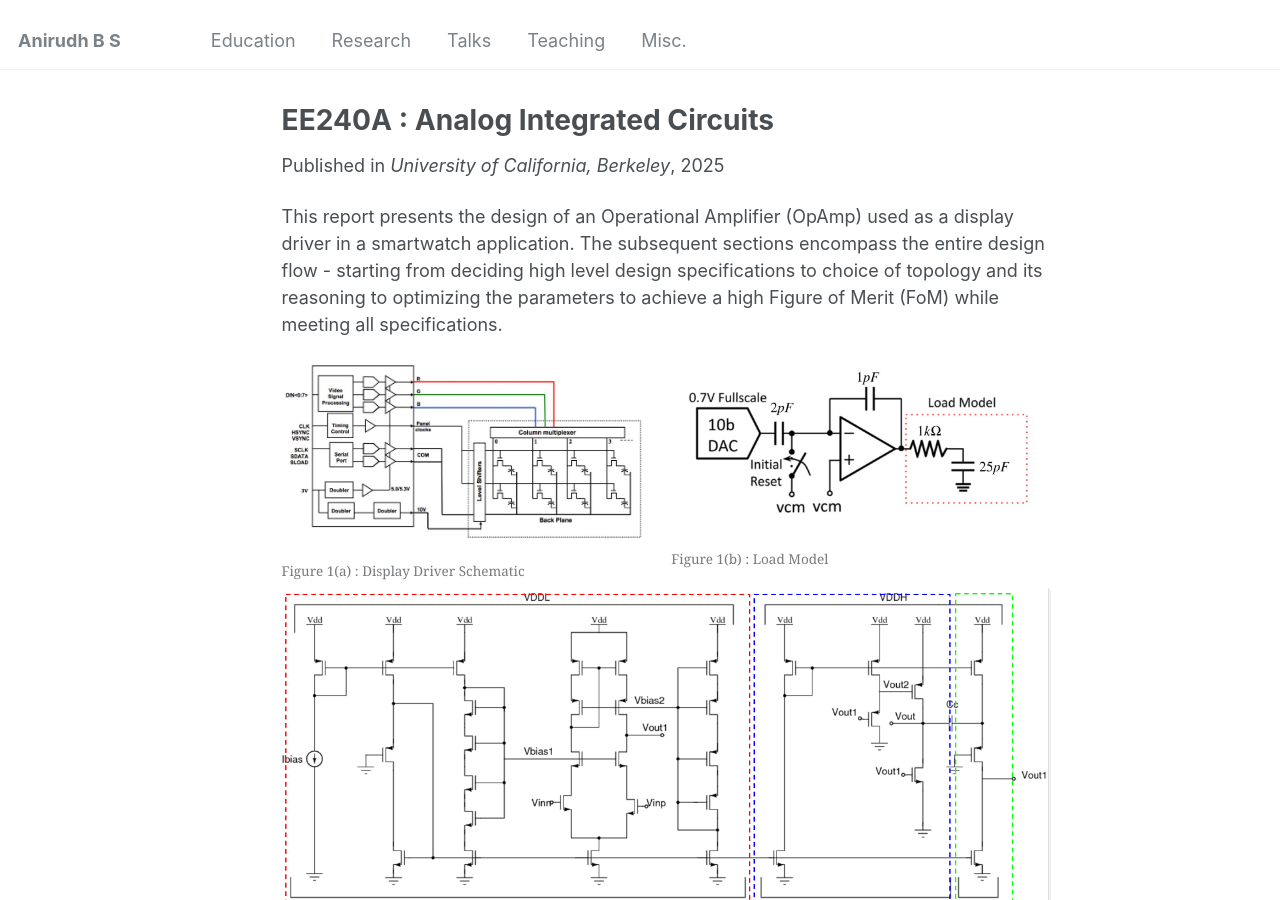
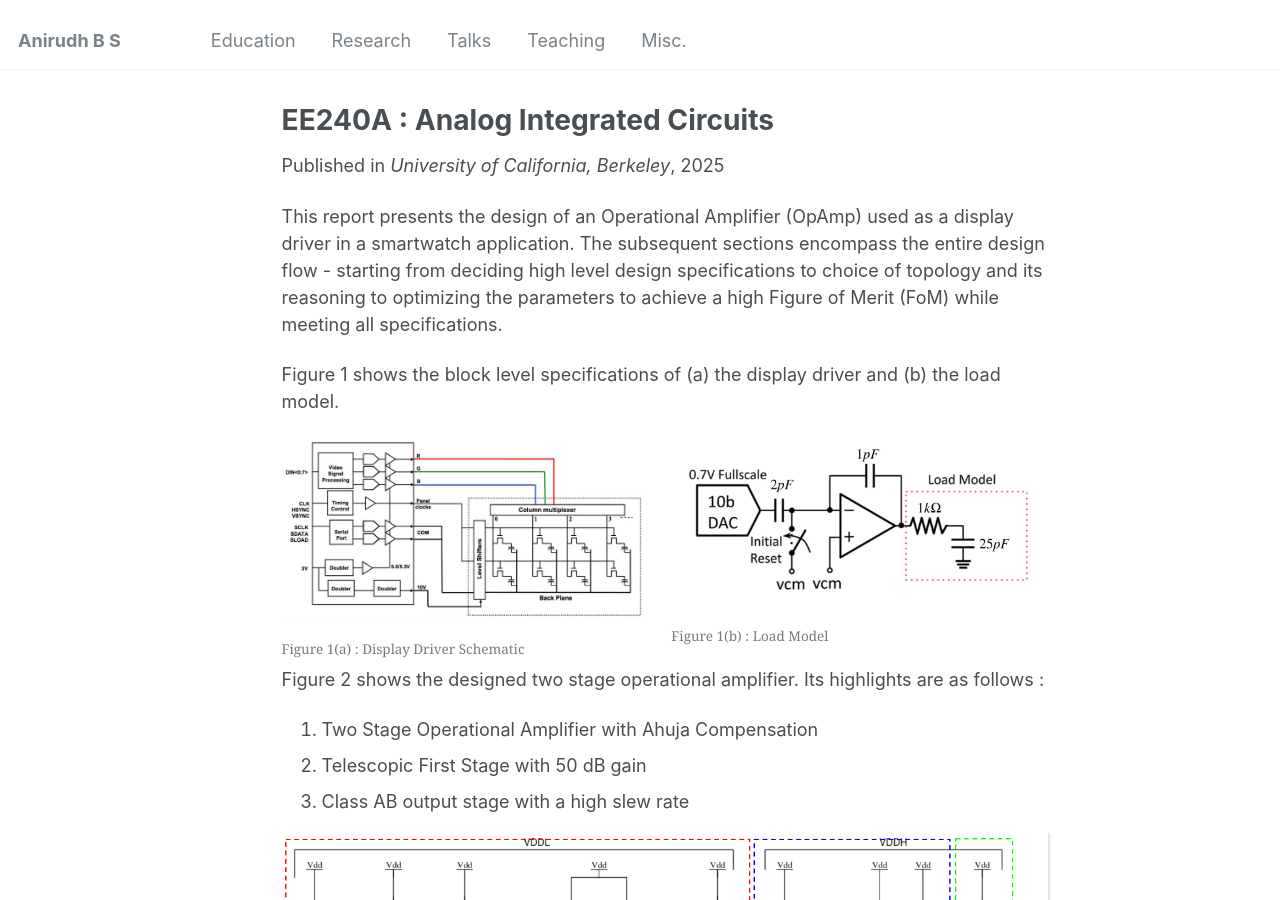
Before and after one commit to ANIRUDHBS1/ANIRUDHBS1.github.io, a Jekyll site: the page built from _projects/EE240A.md, in a window 1280 px wide and 900 px high. Built offline with Jekyll 4.4.1, drawn with Linux system fonts in a browser that asks for light colours.

Commit message:
Updated Project Details

```diff
--- a/_projects/EE240A.md
+++ b/_projects/EE240A.md
@@ -11,6 +11,7 @@ location: "Berkeley, California, USA"
 
 This report presents the design of an Operational Amplifier (OpAmp) used as a display driver in a smartwatch application. The subsequent sections encompass the entire design flow - starting from deciding high level design specifications to choice of topology and its reasoning to optimizing the parameters to achieve a high Figure of Merit (FoM) while meeting all specifications.
 
+Figure 1 shows the block level specifications of (a) the display driver and (b) the load model.
 <div style="display: flex; gap: 10px; text-align: center;">
   <figure style="width: 50%; margin: 0;">
     <img src="/images/240A-3.png" style="width: 100%;">
@@ -23,6 +24,13 @@ This report presents the design of an Operational Amplifier (OpAmp) used as a di
   </figure>
 </div>
 
+Figure 2 shows the designed two stage operational amplifier. Its highlights are as follows :
+<ol>
+<li> Two Stage Operational Amplifier with Ahuja Compensation </li>
+<li> Telescopic First Stage with 50 dB gain</li>
+<li> Class AB output stage with a high slew rate</li>
+</ol>
+
 <div style="display: flex; gap: 10px; text-align: center;">
   <figure style="width: 100%; margin: 0;">
     <img src="/images/240A-2.png" style="width: 100%;">
```
